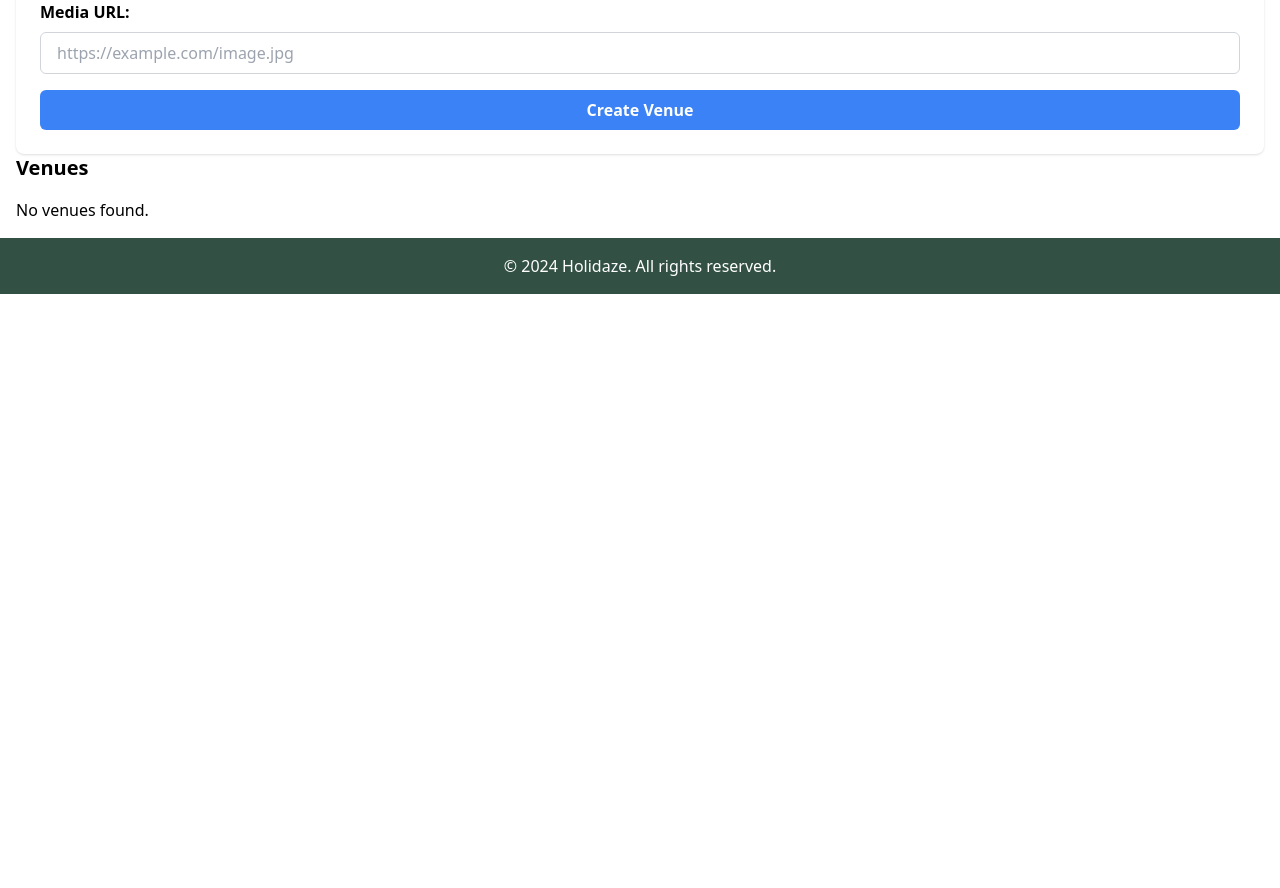
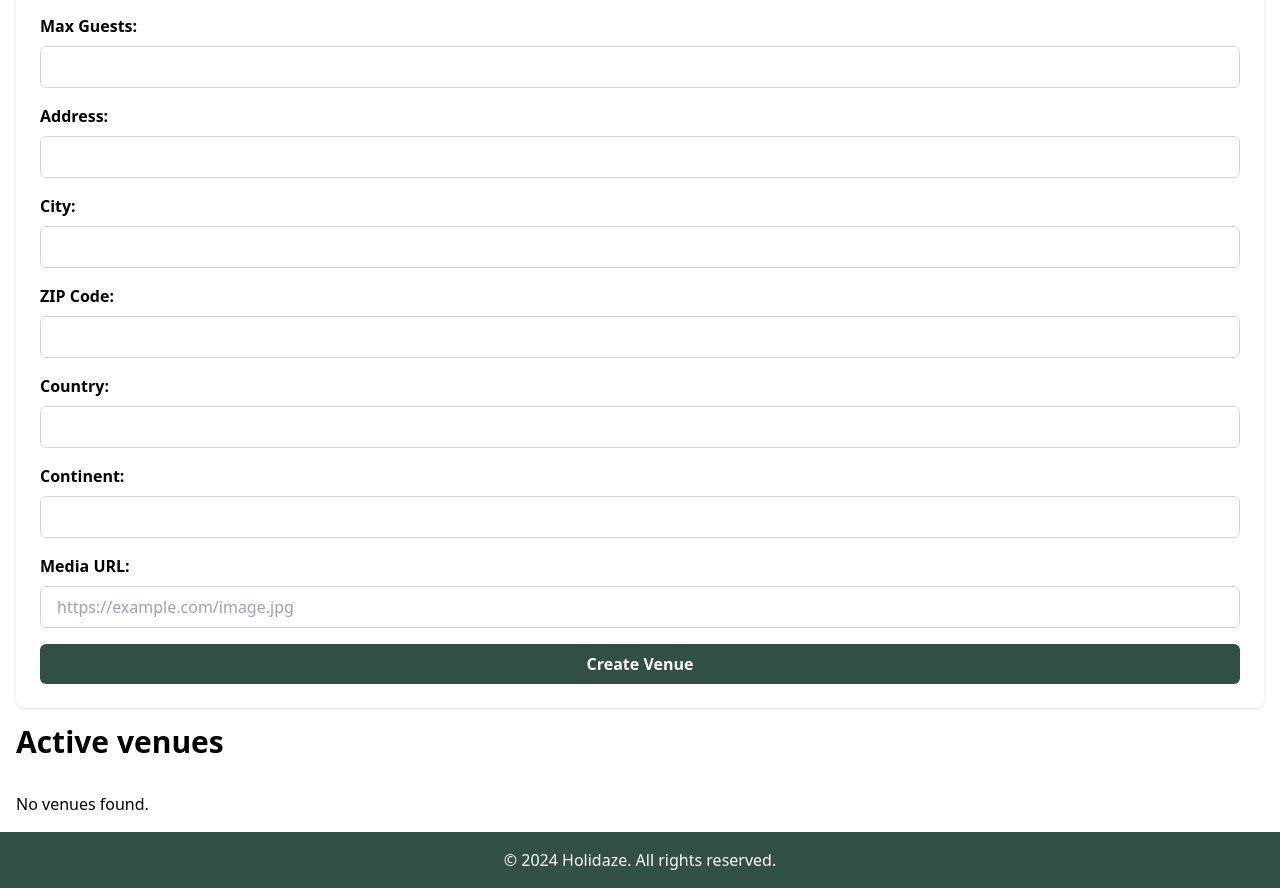
Before and after one commit to KamlaF/holidaze, a React (Create React App) app: page /venues in a window 1280 px wide. Shown: the part 560-1448 px from the top of the page. Before the commit the page ends 854 px from the top, so only its background shows below. Built offline with nearby package versions, Linux system fonts and the light colour scheme.

Commit message:
colors ok

```diff
--- a/src/components/CreateBooking.js
+++ b/src/components/CreateBooking.js
@@ -63,7 +63,7 @@ const CreateBooking = ({ venueId, onSuccess }) => {
 <input
   type="number"
   value={guests}
-    onChange={(e) => setGuests(e.target.value)}
+  onChange={(e) => setGuests(Number(e.target.value))}
   min="1"
   required
   className="w-full px-4 py-2 border border-gray-300 rounded-md shadow-sm focus:outline-none focus:ring-2 focus:ring-indigo-500 focus:border-indigo-500"
--- a/src/components/CreateVenueForm.js
+++ b/src/components/CreateVenueForm.js
@@ -14,6 +14,14 @@ const CreateVenueForm = () => {
             parking: false,
             breakfast: false,
             pets: false
+        },
+        location: {
+            address: '',
+            city: '',
+            zip: '',
+            country: '',
+            continent: ''
+
         }
     });
 
@@ -26,6 +34,26 @@ const CreateVenueForm = () => {
         // Validate media URL
         if (isValidUrl(value)) {
             setVenueData(prevState => ({ ...prevState, media: [value] }));
+        }
+    } else if (name.startsWith('location.')) {
+        const locationField = name.split('.')[1];
+        // Convert latitude and longitude to numbers
+        if (locationField === 'lat' || locationField === 'lng') {
+            setVenueData(prevState => ({
+                ...prevState,
+                location: {
+                    ...prevState.location,
+                    [locationField]: parseFloat(value)
+                }
+            }));
+        } else {
+            setVenueData(prevState => ({
+                ...prevState,
+                location: {
+                    ...prevState.location,
+                    [locationField]: value
+                }
+            }));
         }
     } else {
         if (name in venueData) {
@@ -138,6 +166,64 @@ const CreateVenueForm = () => {
                 />
             </div>
 
+            {/* Location inputs */}
+            <div className="flex flex-col">
+                <label htmlFor="address" className="mb-2 font-semibold">Address:</label>
+                <input
+                    type="text"
+                    id="address"
+                    name="location.address"
+                    value={venueData.location.address}
+                    onChange={handleChange}
+                    className="px-4 py-2 border border-gray-300 rounded-md focus:outline-none focus:ring-2 focus:ring-blue-500"
+                />
+            </div>
+            <div className="flex flex-col">
+                <label htmlFor="city" className="mb-2 font-semibold">City:</label>
+                <input
+                    type="text"
+                    id="city"
+                    name="location.city"
+                    value={venueData.location.city}
+                    onChange={handleChange}
+                    className="px-4 py-2 border border-gray-300 rounded-md focus:outline-none focus:ring-2 focus:ring-blue-500"
+                />
+            </div>
+            <div className="flex flex-col">
+                <label htmlFor="zip" className="mb-2 font-semibold">ZIP Code:</label>
+                <input
+                    type="text"
+                    id="zip"
+                    name="location.zip"
+                    value={venueData.location.zip}
+                    onChange={handleChange}
+                    className="px-4 py-2 border border-gray-300 rounded-md focus:outline-none focus:ring-2 focus:ring-blue-500"
+                />
+            </div>
+            <div className="flex flex-col">
+                <label htmlFor="country" className="mb-2 font-semibold">Country:</label>
+                <input
+                    type="text"
+                    id="country"
+                    name="location.country"
+                    value={venueData.location.country}
+                    onChange={handleChange}
+                    className="px-4 py-2 border border-gray-300 rounded-md focus:outline-none focus:ring-2 focus:ring-blue-500"
+                />
+            </div>
+            <div className="flex flex-col">
+                <label htmlFor="continent" className="mb-2 font-semibold">Continent:</label>
+                <input
+                    type="text"
+                    id="continent"
+                    name="location.continent"
+                    value={venueData.location.continent}
+                    onChange={handleChange}
+                    className="px-4 py-2 border border-gray-300 rounded-md focus:outline-none focus:ring-2 focus:ring-blue-500"
+                />
+            </div>
+
+
             {/* Media URL input */}
             <div className="flex flex-col">
                 <label htmlFor="media" className="mb-2 font-semibold">Media URL:</label>
@@ -146,14 +232,14 @@ const CreateVenueForm = () => {
                     id="media"
                     name="media"
                     placeholder="https://example.com/image.jpg"
-                    value={venueData.media[0] || ''} // Assuming you store the media URL as the first element of an array
+                    value={venueData.media[0] || ''}
                     onChange={handleChange}
                     className="px-4 py-2 border border-gray-300 rounded-md focus:outline-none focus:ring-2 focus:ring-blue-500"
                 />
             </div>
 
             {/* Submit button */}
-            <button type="submit" className="w-full px-4 py-2 bg-blue-500 text-white font-semibold rounded-md hover:bg-blue-600 focus:outline-none focus:ring-2 focus:ring-blue-500 focus:ring-offset-2">
+            <button type="submit" className="w-full px-4 py-2 bg-background hover:bg-accent-2 text-white font-semibold rounded-md focus:outline-none focus:ring-2 focus:ring-blue-500 focus:ring-offset-2">
                 Create Venue
             </button>
         </form>
--- a/src/components/FetchVenues.js
+++ b/src/components/FetchVenues.js
@@ -1,6 +1,6 @@
 import React, { useEffect, useState } from 'react';
 import useAuthStore from '../store/authStore';
-import { useNavigate } from 'react-router-dom'; // Import useNavigate
+import { useNavigate } from 'react-router-dom';
 
 const FetchVenues = () => {
   const [venues, setVenues] = useState([]);
@@ -8,7 +8,7 @@ const FetchVenues = () => {
     accessToken: state.accessToken,
     userName: state.userName,
   }));
-  const navigate = useNavigate(); // Initialize useNavigate
+  const navigate = useNavigate();
 
   useEffect(() => {
     const fetchVenues = async () => {
@@ -37,12 +37,12 @@ const FetchVenues = () => {
   }, [userName, accessToken]);
 
   const handleUpdateClick = (venueId) => {
-    navigate(`/venues/update/${venueId}`); // Adjusted to navigate to the update form
+    navigate(`/venues/update/${venueId}`);
   };
 
   return (
     <div className="space-y-4">
-      <h3 className="text-xl font-semibold">Venues</h3>
+      <h3 className="text-3xl font-semibold py-4">Active venues</h3>
       {venues.length > 0 ? (
         <div className="grid grid-cols-1 sm:grid-cols-2 md:grid-cols-3 gap-4">
           {venues.map((venue) => (
@@ -51,12 +51,28 @@ const FetchVenues = () => {
               <div className="p-2">
                 <h4 className="text-lg font-semibold">{venue.name}</h4>
                 <p className="text-sm">{venue.description}</p>
-                {/* Additional venue details can be displayed here */}
                 <p className="text-sm">Price: ${venue.price} / night</p>
                 <p className="text-sm">Max Guests: {venue.maxGuests}</p>
+
+                {/* Display booking details */}
+                <h5 className="text-md font-semibold mt-2">Bookings:</h5>
+                {venue.bookings && venue.bookings.length > 0 ? (
+                  <ul>
+                    {venue.bookings.map((booking) => (
+                      <li key={booking.id}>
+                        <p>Date From: {booking.dateFrom}</p>
+                        <p>Date To: {booking.dateTo}</p>
+                        <p>Guests: {booking.guests}</p>
+                      </li>
+                    ))}
+                  </ul>
+                ) : (
+                  <p>No bookings found for this venue.</p>
+                )}
+
                 <button
                   onClick={() => handleUpdateClick(venue.id)}
-                  className="mt-4 bg-blue-500 hover:bg-blue-700 text-white font-bold py-2 px-4 rounded"
+                  className="mt-4 bg-background hover:bg-accent-2 text-white font-bold py-2 px-4 rounded"
                 >
                   Update Venue
                 </button>
--- a/src/components/VenueList.js
+++ b/src/components/VenueList.js
@@ -46,7 +46,7 @@ const VenueList = ({ venues }) => {
                 <p className="font-bold">Price: {venue.price}</p>
                 <p className="font-bold">Max Guests: {venue.maxGuests}</p>
                 <Link to={`/venues/${venue.id}`}>
-                  <button className="mt-2 bg-blue-500 hover:bg-blue-700 text-white font-bold py-2 px-4 rounded">
+                  <button className="mt-2  bg-background hover:bg-accent-2 text-white font-bold py-2 px-4 rounded">
                     View Listing
                   </button>
                 </Link>
@@ -60,7 +60,7 @@ const VenueList = ({ venues }) => {
           <button
             key={index + 1}
             onClick={() => paginate(index + 1)}
-            className={`mx-1 px-4 py-2 rounded ${currentPage === index + 1 ? 'bg-blue-500 text-white' : 'bg-gray-200'}`}>
+            className={`mx-1 px-4 py-2 rounded ${currentPage === index + 1 ? ' bg-background hover:bg-accent-2 text-white' : 'bg-gray-200'}`}>
             {index + 1}
           </button>
         ))}
--- a/src/components/Venues.js
+++ b/src/components/Venues.js
@@ -12,11 +12,16 @@ const MyVenues = () => {
   const profileId = 'your_profile_id_here';
 
   return (
-    <div>
-      <h2>My Venues</h2>
-      <CreateVenueForm onCreateVenue={handleCreateVenue} />
-      <FetchVenues profileId={profileId} />
-    </div>
+<div>
+  <h1 className="text-center font-headline text-3xl mb-6">My Venues</h1>
+  <div className="flex">
+    <h3 className="text-3xl font-semibold py-4">Create a new venue</h3>
+
+  </div>
+  <CreateVenueForm onCreateVenue={handleCreateVenue} />
+  <FetchVenues profileId={profileId} />
+</div>
+
   );
 };
 
```
Lines whose indentation alone changed are shown as unchanged.
